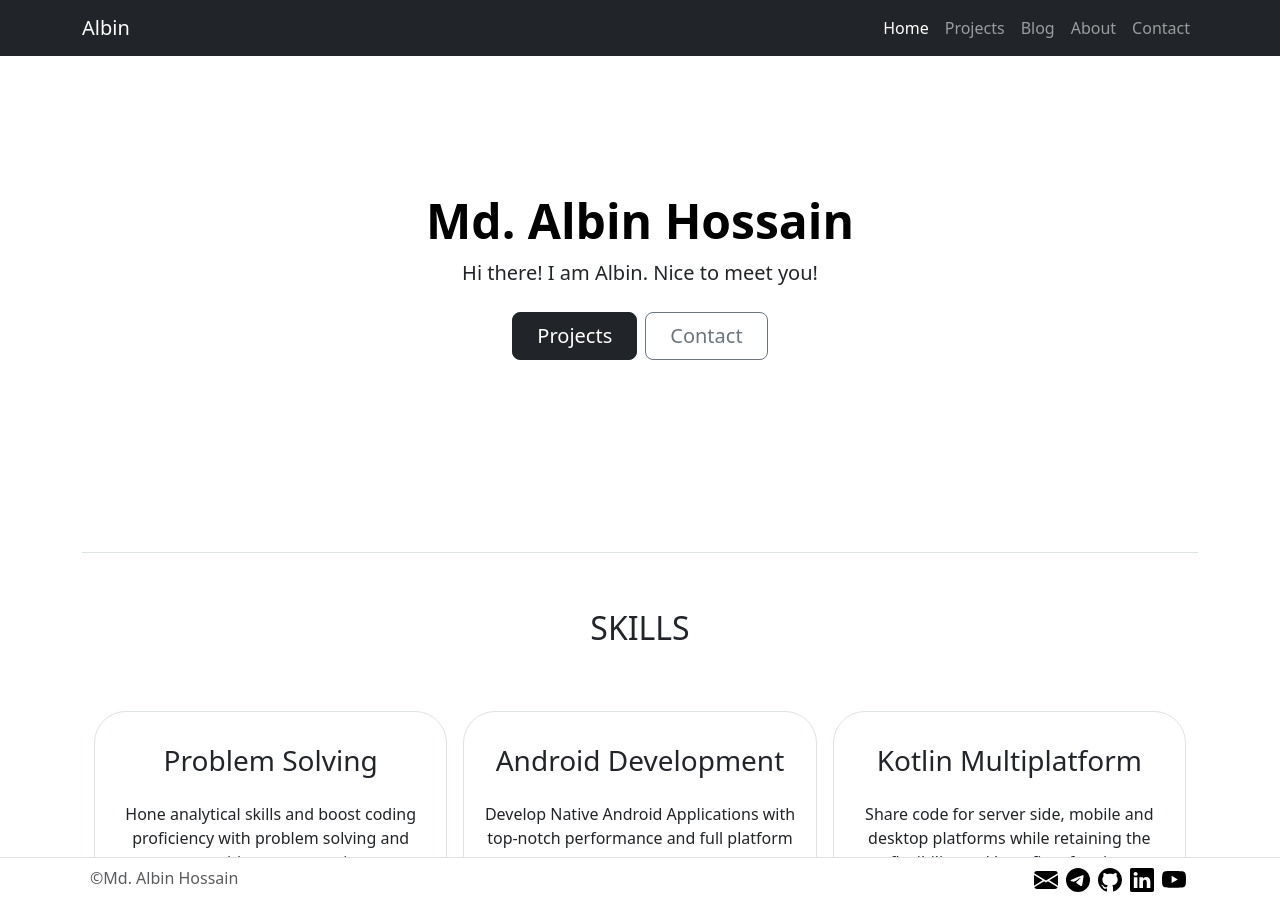
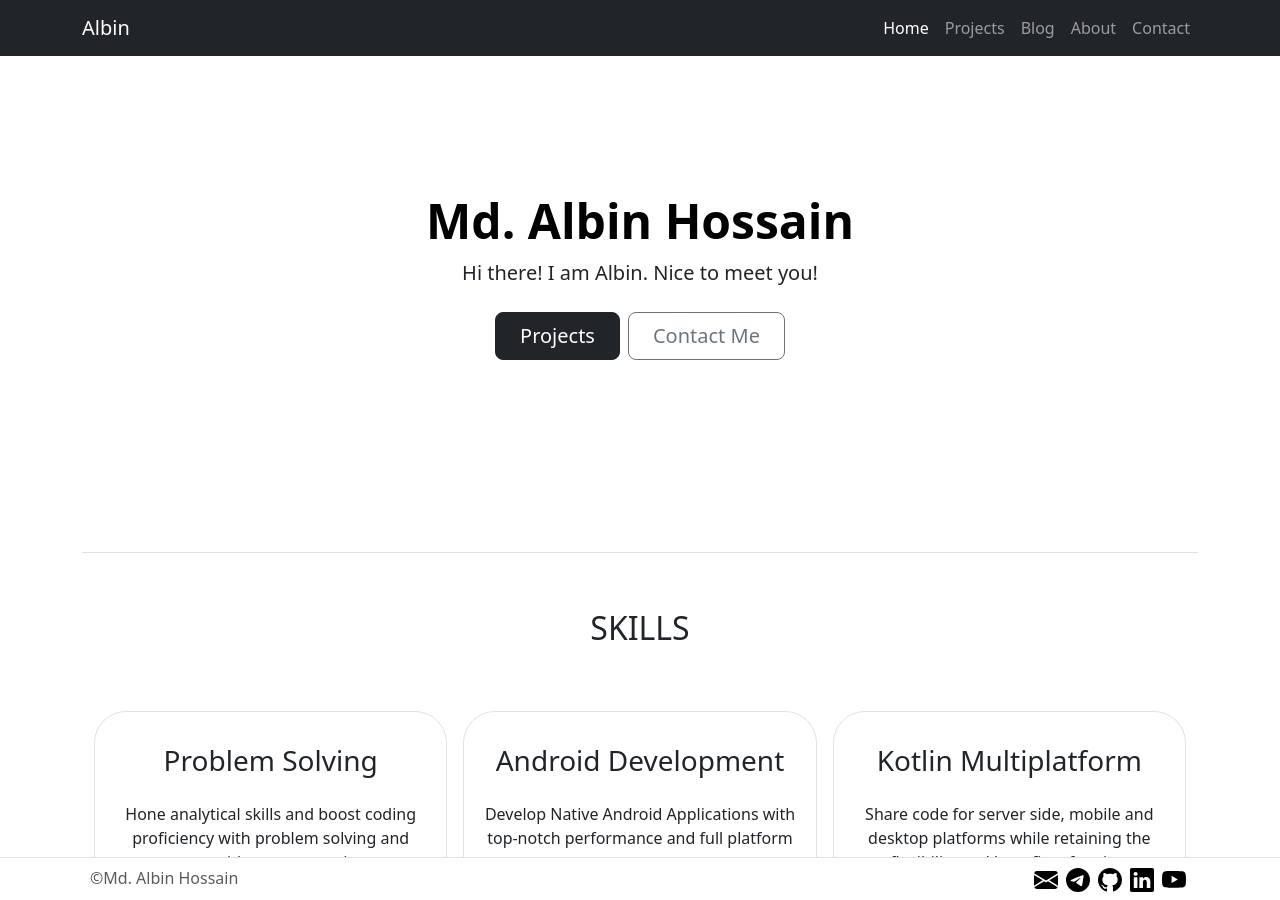
Before and after one commit to MdAlbinHossain/albin.com.bd, a Jekyll site: the page built from index.markdown, in a window 1280 px wide and 900 px high. Built offline with Jekyll 4.4.1, drawn with Linux system fonts in a browser that asks for light colours.

Commit message:
Update contact button label

```diff
--- a/_includes/home/hero.html
+++ b/_includes/home/hero.html
@@ -12,7 +12,7 @@
             </p>
         <div class="d-grid gap-2 d-sm-flex justify-content-sm-center">
             <a href="/projects" class="btn btn-dark btn-lg px-4 gap-3">Projects</a>
-            <a href="/contact" class="btn btn-outline-secondary btn-lg px-4">Contact</a>
+            <a href="/contact" class="btn btn-outline-secondary btn-lg px-4">Contact Me</a>
         </div>
     </div>
 </div>
```
